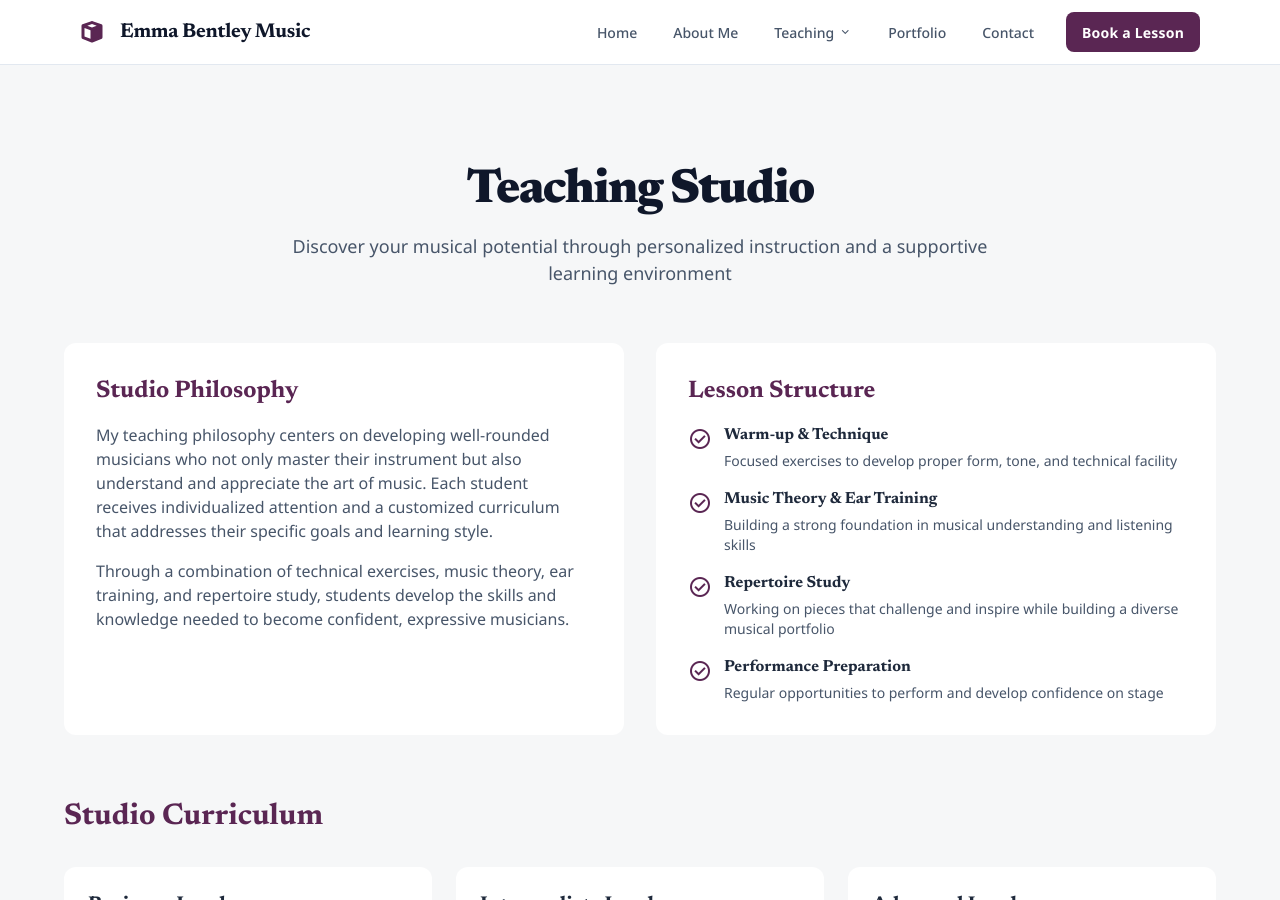
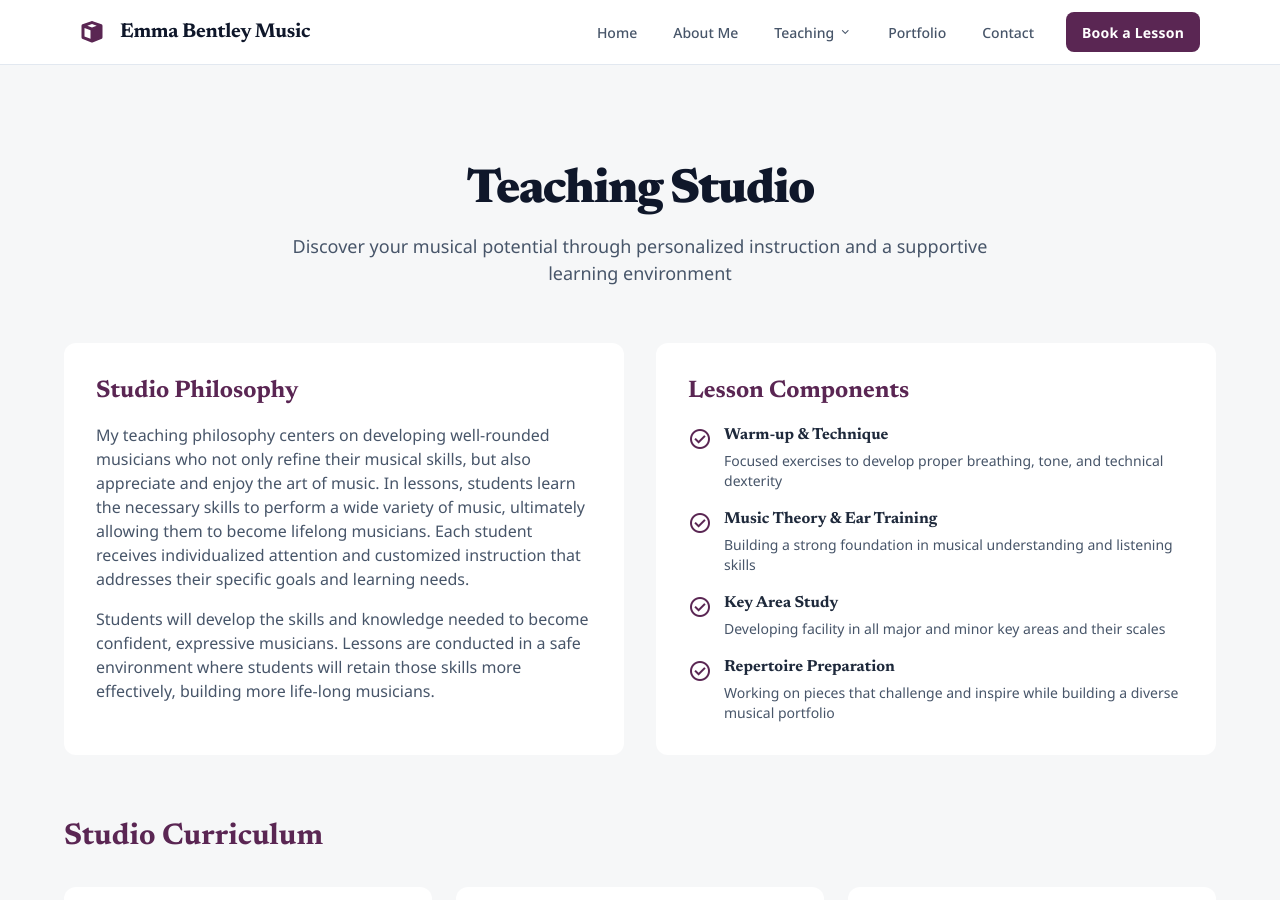
Before and after one commit to emmabentleymusic/emmabentleymusic.github.io, a Jekyll site: the page built from teaching.markdown, in a window 1280 px wide and 900 px high. Built offline with Jekyll 4.4.1, drawn with Linux system fonts in a browser that asks for light colours; nearby versions of some CDN libraries.

Commit message:
Portfolio and Studio edits

```diff
--- a/teaching.markdown
+++ b/teaching.markdown
@@ -8,24 +8,24 @@ subtitle: Discover your musical potential through personalized instruction and a
     <div class="bg-white dark:bg-card-dark rounded-xl p-6 md:p-8">
         <h3 class="font-display text-2xl font-bold text-primary dark:text-secondary mb-4">Studio Philosophy</h3>
         <p class="text-slate-600 dark:text-slate-400 mb-4">
-            My teaching philosophy centers on developing well-rounded musicians who not only master their instrument but also
-            understand and appreciate the art of music. Each student receives individualized attention and a customized
-            curriculum that addresses their specific goals and learning style.
+            My teaching philosophy centers on developing well-rounded musicians who not only refine their musical skills, but also
+            appreciate and enjoy the art of music. In lessons, students learn the necessary skills to perform a wide variety of music, ultimately allowing them to become lifelong musicians. Each student receives individualized attention and customized
+            instruction that addresses their specific goals and learning needs.
         </p>
         <p class="text-slate-600 dark:text-slate-400">
-            Through a combination of technical exercises, music theory, ear training, and repertoire study, students develop
-            the skills and knowledge needed to become confident, expressive musicians.
+            Students will develop
+            the skills and knowledge needed to become confident, expressive musicians. Lessons are conducted in a safe environment where students will retain those skills more effectively, building more life-long musicians.
         </p>
     </div>
 
     <div class="bg-white dark:bg-card-dark rounded-xl p-6 md:p-8">
-        <h3 class="font-display text-2xl font-bold text-primary dark:text-secondary mb-4">Lesson Structure</h3>
+        <h3 class="font-display text-2xl font-bold text-primary dark:text-secondary mb-4">Lesson Components</h3>
         <ul class="space-y-4">
             <li class="flex items-start gap-3">
                 <span class="material-symbols-outlined text-primary dark:text-secondary mt-1">check_circle</span>
                 <div>
                     <h4 class="font-bold mb-1">Warm-up & Technique</h4>
-                    <p class="text-slate-600 dark:text-slate-400 text-sm">Focused exercises to develop proper form, tone, and technical facility</p>
+                    <p class="text-slate-600 dark:text-slate-400 text-sm">Focused exercises to develop proper breathing, tone, and technical dexterity</p>
                 </div>
             </li>
             <li class="flex items-start gap-3">
@@ -38,15 +38,15 @@ subtitle: Discover your musical potential through personalized instruction and a
             <li class="flex items-start gap-3">
                 <span class="material-symbols-outlined text-primary dark:text-secondary mt-1">check_circle</span>
                 <div>
-                    <h4 class="font-bold mb-1">Repertoire Study</h4>
-                    <p class="text-slate-600 dark:text-slate-400 text-sm">Working on pieces that challenge and inspire while building a diverse musical portfolio</p>
+                    <h4 class="font-bold mb-1">Key Area Study</h4>
+                    <p class="text-slate-600 dark:text-slate-400 text-sm">Developing facility in all major and minor key areas and their scales</p>
                 </div>
             </li>
             <li class="flex items-start gap-3">
                 <span class="material-symbols-outlined text-primary dark:text-secondary mt-1">check_circle</span>
                 <div>
-                    <h4 class="font-bold mb-1">Performance Preparation</h4>
-                    <p class="text-slate-600 dark:text-slate-400 text-sm">Regular opportunities to perform and develop confidence on stage</p>
+                    <h4 class="font-bold mb-1">Repertoire Preparation</h4>
+                    <p class="text-slate-600 dark:text-slate-400 text-sm">Working on pieces that challenge and inspire while building a diverse musical portfolio</p>
                 </div>
             </li>
         </ul>
```
Also changed, not shown: portfolio.markdown (+15 -15 lines).
